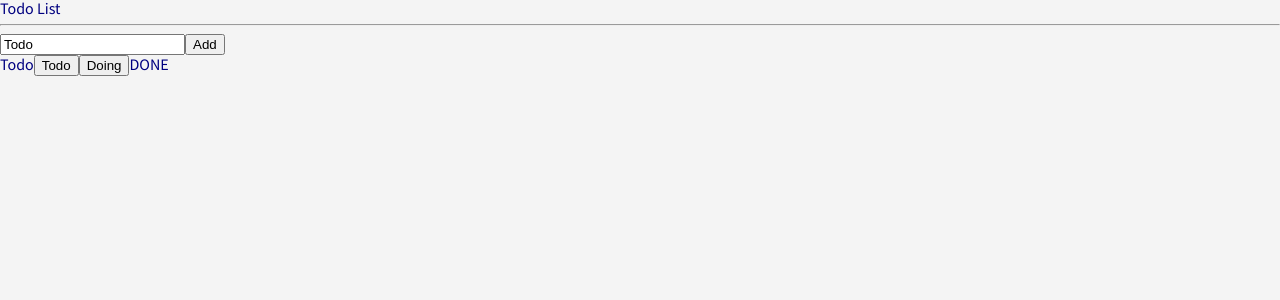
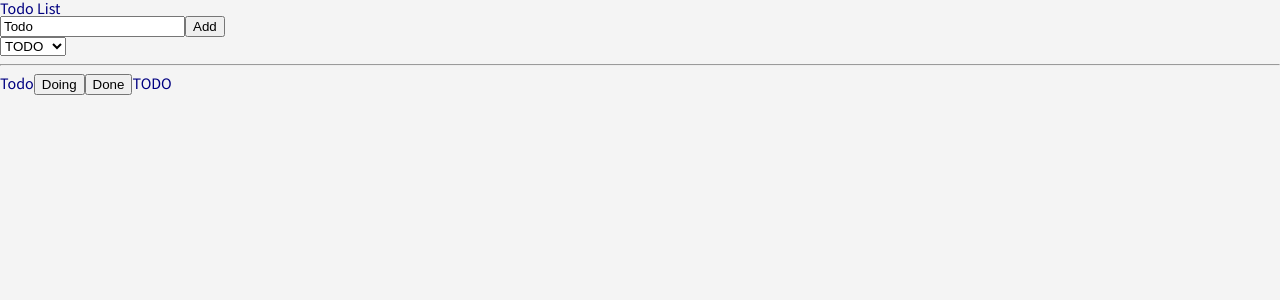
Before and after one commit to kw22228/recoil, a React (Create React App) app: page / in a window 1280 px wide. Both pictures are taken after a click on the button "Add". Shown: the top 300 px of the page. Built offline with nearby package versions, Linux system fonts and the light colour scheme.

Commit message:
add: selectors

```diff
--- a/src/components/TodoList/CreateTodo.tsx
+++ b/src/components/TodoList/CreateTodo.tsx
@@ -1,10 +1,11 @@
 import { useForm } from 'react-hook-form';
-import { useSetRecoilState } from 'recoil';
-import { todoAtom } from '../../recoil/atoms';
-import { IForm } from './types';
+import { useRecoilValue, useSetRecoilState } from 'recoil';
+import { categoryAtom, todoAtom } from '../../recoil/atoms';
+import { IForm, ITodo } from './types';
 
 const CreateTodo = () => {
     const setTodos = useSetRecoilState(todoAtom);
+    const category = useRecoilValue(categoryAtom);
 
     const defaultValues = {
         todo: 'Todo',
@@ -13,7 +14,7 @@ const CreateTodo = () => {
         defaultValues,
     });
     const onValid = ({ todo }: IForm) => {
-        setTodos(prev => [{ text: todo, id: Date.now(), category: 'DONE' }, ...prev]);
+        setTodos(prev => [{ text: todo, id: Date.now(), category: category }, ...prev]);
         setValue('todo', defaultValues.todo);
     };
     return (
--- a/src/components/TodoList/Todo.tsx
+++ b/src/components/TodoList/Todo.tsx
@@ -1,41 +1,47 @@
 import React from 'react';
 import { useSetRecoilState } from 'recoil';
 import { todoAtom } from '../../recoil/atoms';
-import { ITodo } from './types';
+import { Categories, ITodo } from './types';
 
 const Todo = ({ text, category, id }: ITodo) => {
     const setTodos = useSetRecoilState(todoAtom);
     const onClick = (event: React.MouseEvent<HTMLButtonElement>) => {
-        // setTodos(oldTodos => {
-        //     const targetIndex = oldTodos.findIndex(todo => todo.id === id);
-        //     const newTodo = { text, id, category: event.currentTarget.name as ITodo['category'] };
+        setTodos(oldTodos => {
+            const targetIndex = oldTodos.findIndex(todo => todo.id === id);
+            const newTodo = { text, id, category: event.currentTarget.name as Categories };
 
-        //     return [...oldTodos.slice(0, targetIndex), newTodo, ...oldTodos.slice(targetIndex + 1)];
-        // });
+            //slice
+            // return [...oldTodos.slice(0, targetIndex), newTodo, ...oldTodos.slice(targetIndex + 1)];
 
-        setTodos(prevTodos =>
-            prevTodos.map(todo =>
-                todo.id === id
-                    ? { ...todo, category: event.currentTarget.name as ITodo['category'] }
-                    : todo
-            )
-        );
+            //splice
+            const newTodos = [...oldTodos];
+            newTodos.splice(targetIndex, 1, newTodo);
+            return newTodos;
+        });
+
+        // setTodos(prevTodos =>
+        //     prevTodos.map(todo =>
+        //         todo.id === id
+        //             ? { ...todo, category: event.currentTarget.name as ITodo['category'] }
+        //             : todo
+        //     )
+        // );
     };
     return (
         <li id={`${id}`}>
             <span>{text}</span>
-            {category !== 'TODO' && (
-                <button name="TODO" onClick={onClick}>
+            {category !== Categories.TODO && (
+                <button name={Categories.TODO} onClick={onClick}>
                     Todo
                 </button>
             )}
-            {category !== 'DOING' && (
-                <button name="DOING" onClick={onClick}>
+            {category !== Categories.DOING && (
+                <button name={Categories.DOING} onClick={onClick}>
                     Doing
                 </button>
             )}
-            {category !== 'DONE' && (
-                <button name="DONE" onClick={onClick}>
+            {category !== Categories.DONE && (
+                <button name={Categories.DONE} onClick={onClick}>
                     Done
                 </button>
             )}
--- a/src/components/TodoList/TodoList.tsx
+++ b/src/components/TodoList/TodoList.tsx
@@ -1,22 +1,38 @@
-import { useRecoilValue } from 'recoil';
+import { useRecoilState, useRecoilValue } from 'recoil';
 import Todo from './Todo';
 import CreateTodo from './CreateTodo';
-import { todoAtom } from '../../recoil/atoms';
+import { categoryAtom, todoAtom } from '../../recoil/atoms';
+import { todoSelector } from '../../recoil/selectors';
+import React from 'react';
+import { Categories, ITodo } from './types';
 
 const TodoList = () => {
-    const todos = useRecoilValue(todoAtom);
-    console.log(todos);
+    // const todos = useRecoilValue(todoAtom);
+    const todos = useRecoilValue(todoSelector);
+    const [category, setCategory] = useRecoilState(categoryAtom);
+
+    const onInput = (event: React.FormEvent<HTMLSelectElement>) => {
+        const value = event.currentTarget.value as Categories;
+        setCategory(value);
+    };
 
     return (
         <div>
             <h1>Todo List</h1>
+            <CreateTodo />
+            <select onInput={onInput} value={category}>
+                <option value={Categories.TODO}>TODO</option>
+                <option value={Categories.DOING}>DOING</option>
+                <option value={Categories.DONE}>DONE</option>
+            </select>
             <hr />
-            <CreateTodo />
-            <ul>
-                {todos.map(todo => (
-                    <Todo key={todo.id} {...todo} />
-                ))}
-            </ul>
+            {todos && (
+                <ul>
+                    {todos.map(todo => (
+                        <Todo {...todo} key={todo.id} />
+                    ))}
+                </ul>
+            )}
         </div>
     );
 };
```
